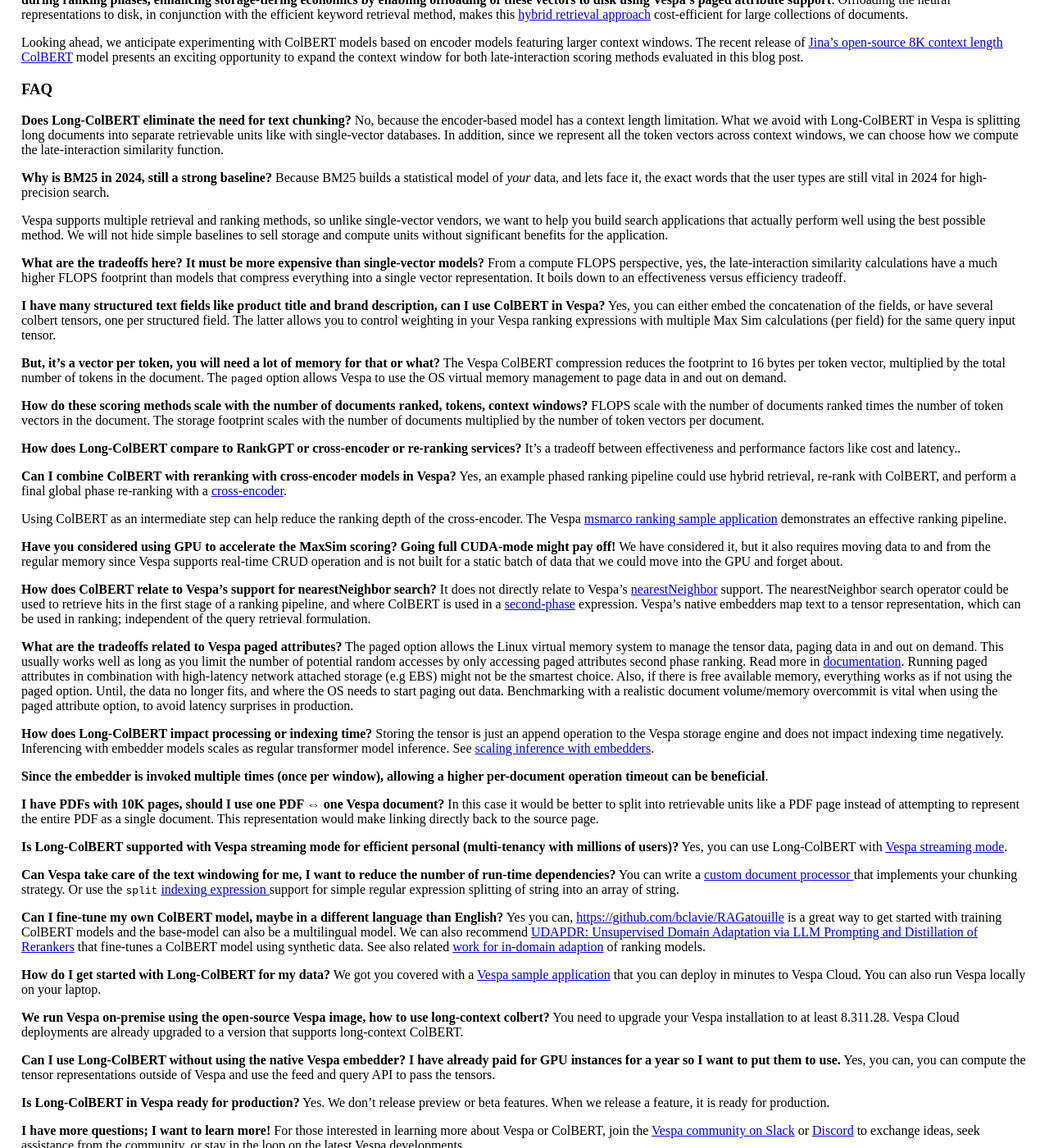
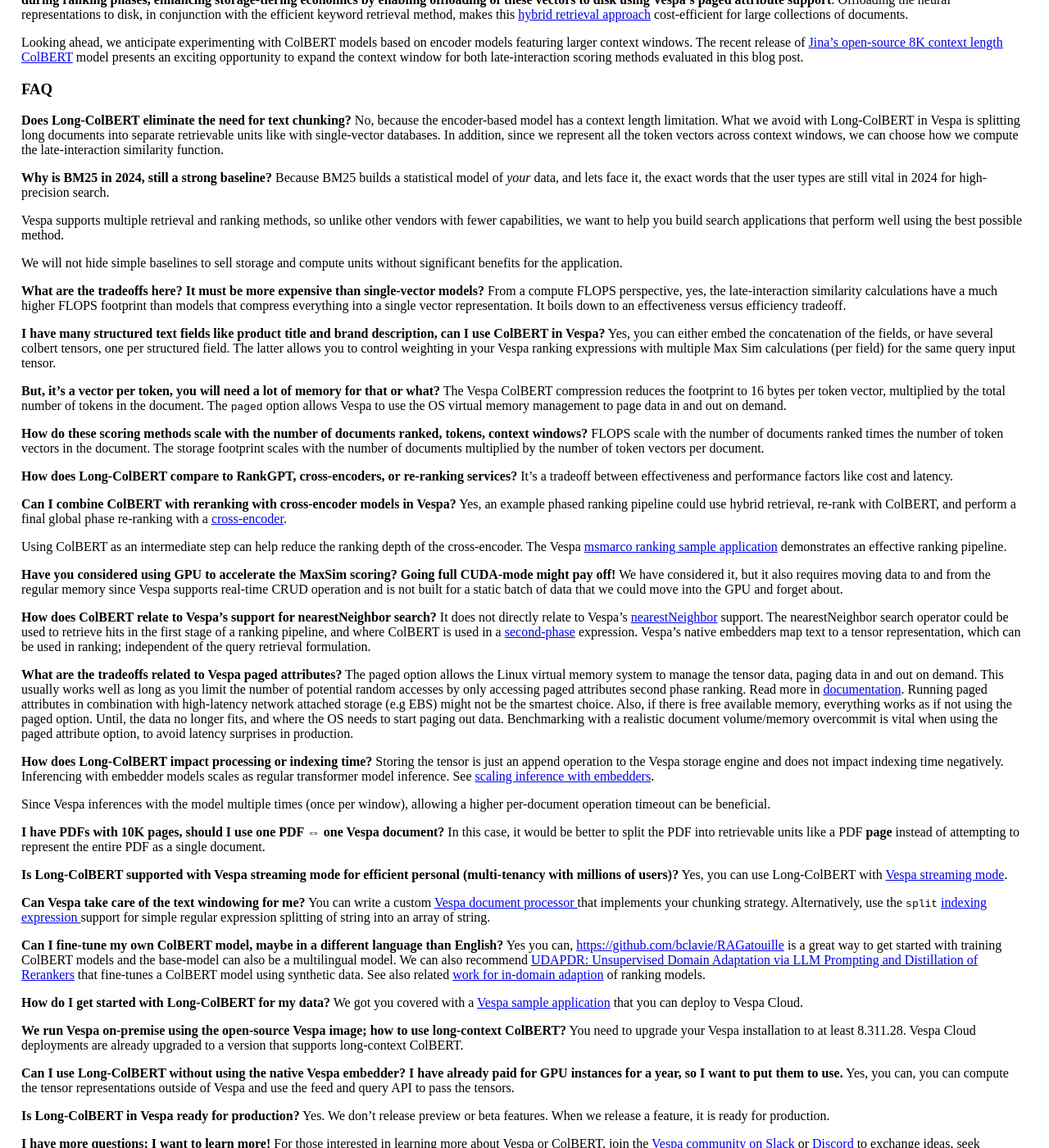
Before and after one commit to vespa-engine/blog, a Jekyll site: the page built from latest.html, in a window 1280 px wide and 1400 px high, scrolled down 7750 px. Shown: the whole window at 82% size. Built offline with Jekyll 4.4.1, drawn with Linux system fonts in a browser that asks for light colours; some of the changed text lies outside the part shown.

Commit message:
rewording

```diff
--- a/_posts/2024-03-01-announcing-long-context-colbert-in-vespa.md
+++ b/_posts/2024-03-01-announcing-long-context-colbert-in-vespa.md
@@ -46,10 +46,10 @@
 
 The similarity scoring between a query and a document text only
 uses this lone vector representation. Intuitively, this representation
-gets more diluted the longer the text is. In simpler terms, as the
+gets more diluted the longer the text is. **In simpler terms, as the
 text gets longer, the representation becomes less precise—think of
 it like trying to sum up a whole passage (or a book) with just one
-word. A significant focus has been addressing longer input text
+word**. A significant focus has been addressing longer input text
 contexts for embedding models because many retrieval tasks require
 searching longer texts. Traditional embedding models, such as those
 based on the vanilla BERT architecture, are usually constrained to
@@ -591,9 +591,10 @@
 Because BM25 builds a statistical model of *your* data, and lets face it, the exact words that
 the user types are still vital in 2024 for high-precision search.
 
-Vespa supports multiple retrieval and ranking methods, so unlike single-vector vendors, we
-want to help you build search applications that actually perform well using the best possible method. We will not
-hide simple baselines to sell storage and compute units without significant benefits for the application.
+Vespa supports multiple retrieval and ranking methods, so unlike other vendors with fewer capabilities, we
+want to help you build search applications that perform well using the best possible method.
+
+We will not hide simple baselines to sell storage and compute units without significant benefits for the application.
 
 **What are the tradeoffs here? It must be more expensive than
 single-vector models?**
@@ -623,10 +624,10 @@
 of token vectors in the document. The storage footprint scales with the number
 of documents multiplied by the number of token vectors per document.
 
-**How does Long-ColBERT compare to RankGPT or cross-encoder or
+**How does Long-ColBERT compare to RankGPT, cross-encoders, or
 re-ranking services?**
 It's a tradeoff between effectiveness and performance factors like
-cost and latency..
+cost and latency.
 
 **Can I combine ColBERT with reranking with cross-encoder models in Vespa?**
 Yes, an example phased ranking pipeline could use hybrid retrieval,
@@ -679,25 +680,23 @@
 [scaling inference with
 embedders](https://blog.vespa.ai/accelerating-transformer-based-embedding-retrieval-with-vespa/).
 
-**Since the embedder is invoked multiple times (once per window), allowing a higher per-document operation timeout can be beneficial**.
+Since Vespa inferences with the model multiple times (once per window), allowing a higher per-document operation timeout can be beneficial.
 
 **I have PDFs with 10K pages, should I use one PDF ⇔ one Vespa
 document?**
-In this case it would be better to split into retrievable units
-like a PDF page instead of attempting to represent the entire PDF
-as a single document. This representation would make linking directly
-back to the source page.
+In this case, it would be better to split the PDF into retrievable units
+like a PDF **page** instead of attempting to represent the entire PDF
+as a single document.
 
 **Is Long-ColBERT supported with Vespa streaming mode for efficient
 personal (multi-tenancy with millions of users)?**
 Yes, you can use Long-ColBERT with [Vespa streaming
 mode](https://blog.vespa.ai/efficient-personal-search-at-large-scale/).
 
-**Can Vespa  take care of the text windowing for me, I want to
-reduce the number of run-time dependencies?**
-You can write a [custom document processor
+**Can Vespa  take care of the text windowing for me?**
+You can write a custom [Vespa document processor
 ](https://docs.vespa.ai/en/document-processing.html)that implements
-your chunking strategy. Or use the `split` [indexing expression
+your chunking strategy. Alternatively, use the `split` [indexing expression
 ](https://docs.vespa.ai/en/reference/indexing-language-reference.html#other)support
 for simple regular expression splitting of string into an array of
 string.
@@ -715,15 +714,14 @@
 **How do I get started with Long-ColBERT for my data?**
 We got you covered with a [Vespa sample
 application](https://github.com/vespa-engine/sample-apps/tree/master/colbert-long)
-that you can deploy in minutes to Vespa Cloud. You can also run
-Vespa locally on your laptop.
+that you can deploy to Vespa Cloud.
 
-**We run Vespa on-premise using the open-source Vespa image, how to use long-context colbert?**
+**We run Vespa on-premise using the open-source Vespa image; how to use long-context ColBERT?**
 You need to upgrade your Vespa installation to at least 8.311.28. Vespa Cloud deployments
 are already upgraded to a version that supports long-context ColBERT.
 
 **Can I use Long-ColBERT without using the native Vespa embedder?
-I have already paid for GPU instances for a year so I want to put
+I have already paid for GPU instances for a year, so I want to put
 them to use.**
 Yes, you can, you can compute the tensor representations outside
 of Vespa and use the feed and query API to pass the tensors.
```
